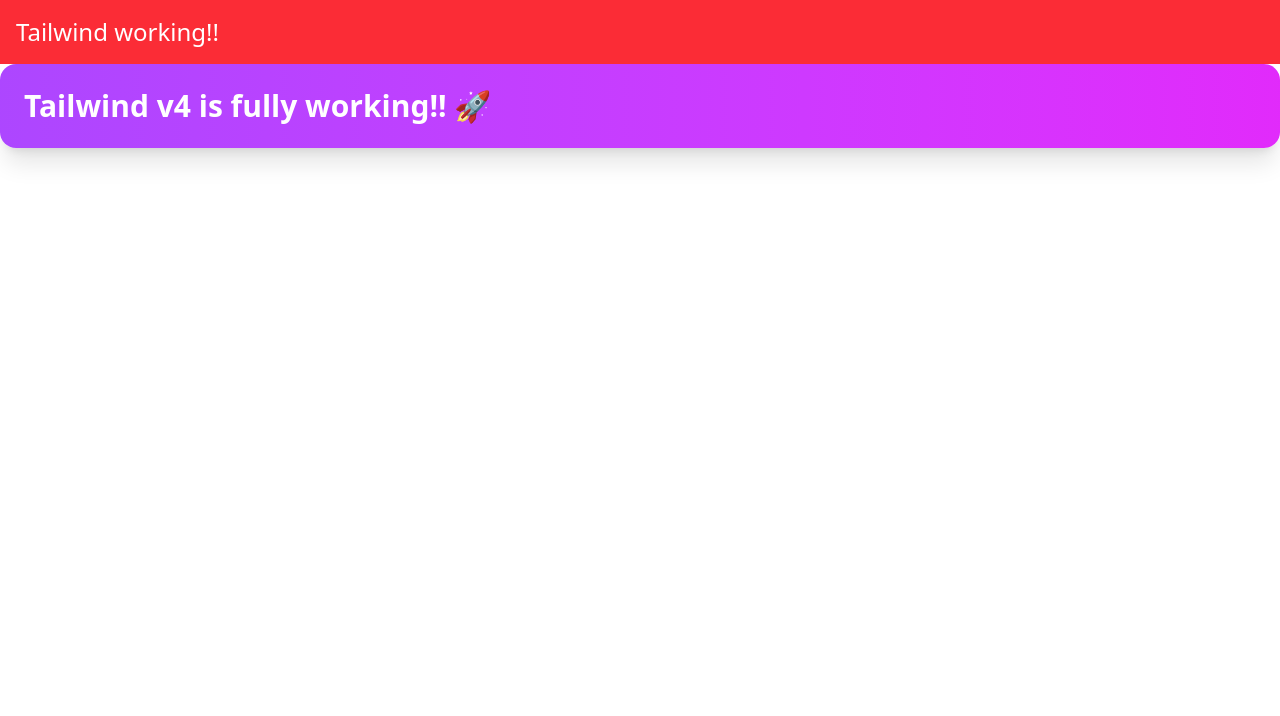
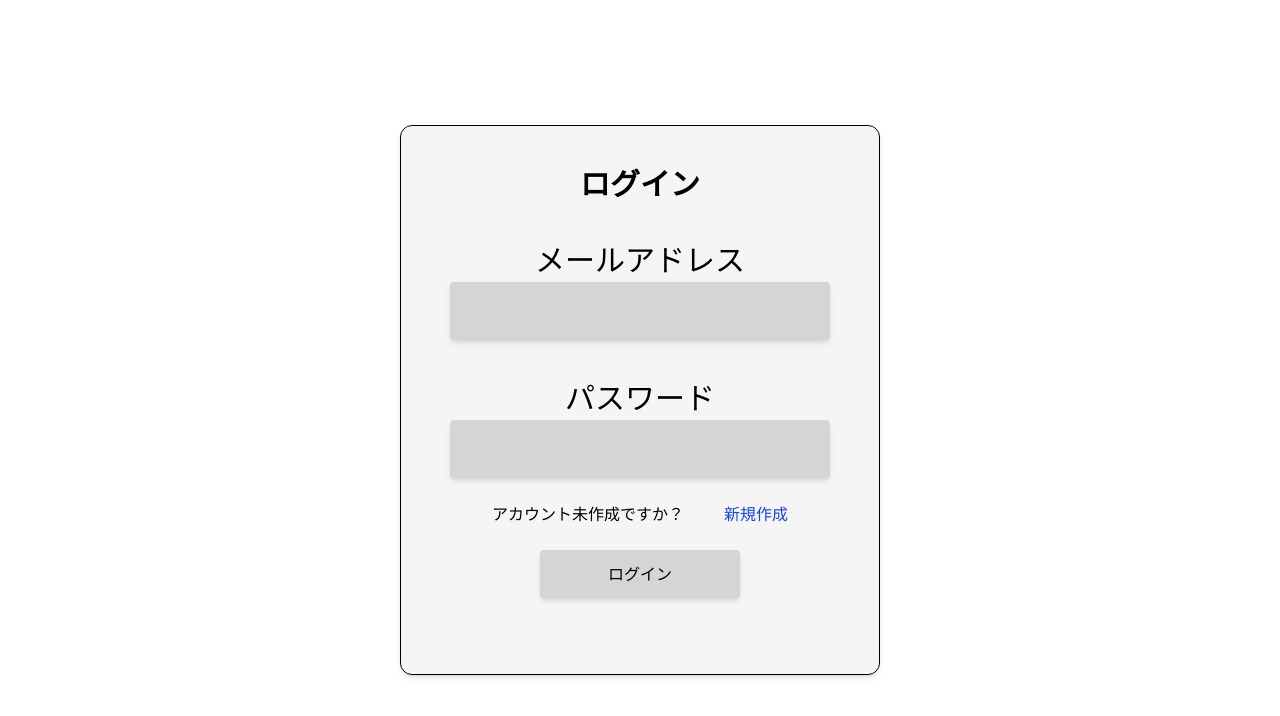
Before and after one commit to Fudai1020/WorkInsight, a React app in the folder frontend/: page / in a window 1280 px wide. Shown: the top 716 px of the page. Built offline with nearby package versions, Linux system fonts and the light colour scheme; the HTML template or start-up script is replaced by a standard one.

Commit message:
Add login from UI and validation

```diff
--- a/frontend/package.json
+++ b/frontend/package.json
@@ -11,7 +11,8 @@
   },
   "dependencies": {
     "react": "^19.2.0",
-    "react-dom": "^19.2.0"
+    "react-dom": "^19.2.0",
+    "react-router-dom": "^7.9.6"
   },
   "devDependencies": {
     "@eslint/js": "^9.39.1",
--- a/frontend/src/App.tsx
+++ b/frontend/src/App.tsx
@@ -1,17 +1,12 @@
 
 import './global.css'
+import Login from './pages/Login'
 
 function App() {
 
   return (
     <>
-      <div className="bg-red-500 text-white p-4 text-2xl">
-        Tailwind working!!
-      </div>
-      <div className="bg-gradient-to-r from-purple-500 to-fuchsia-500 p-6 rounded-2xl text-white text-3xl font-bold shadow-xl">
-        Tailwind v4 is fully working!! 🚀
-      </div>
-
+    <Login />
     </>
   )
 }
--- a/frontend/src/main.tsx
+++ b/frontend/src/main.tsx
@@ -2,9 +2,12 @@
 import { createRoot } from 'react-dom/client'
 import './global.css'
 import App from './App.tsx'
+import { BrowserRouter } from 'react-router-dom'
 
 createRoot(document.getElementById('root')!).render(
   <StrictMode>
-    <App />
+    <BrowserRouter>
+      <App />
+    </BrowserRouter>
   </StrictMode>,
 )
--- /dev/null
+++ b/frontend/src/pages/Login.tsx
@@ -0,0 +1,57 @@
+import { useState } from "react"
+import { Link } from "react-router-dom";
+
+const Login = () => {
+    const [userEmail,setUserEmail] = useState('');
+    const [userPassword,setUserPassword] = useState('');
+    const [error,setError]  = useState('');
+
+    const handleLogin = (e:React.FormEvent) =>{
+        e.preventDefault();
+        if(!userEmail || !userPassword){
+            setError('メールアドレスまたはパスワードを入力してください');
+            return;
+        }
+        if(!userEmail.includes('@')){
+            setError('ただしいメールアドレスを入力してください');
+            return;
+        }
+
+
+    }
+    return (
+    <>
+    <div className="min-h-screen flex items-center justify-center">
+        <div className="w-[480px] h-[550px] bg-[#F5F5F5] p-6 rounded-xl shadow-md border">
+            <h1 className="text-center text-3xl mt-4 font-bold">ログイン</h1>
+            <form onSubmit={handleLogin}>
+                <div className="flex flex-col gap-1 items-center mt-10">
+                    <label className="text-center text-3xl">メールアドレス</label>
+                    <input type="email" className="w-[380px] h-[58px] shadow-md text-left text-lg pl-5
+                                            rounded bg-[#D5D5D5] hover:scale-[1.05] focus:scale-[1.05]"
+                    value={userEmail} onChange={(e)=>setUserEmail(e.target.value)}/>
+                </div>
+            <div className="flex flex-col gap-1 items-center mt-10">
+                <label className="text-center text-3xl">パスワード</label>
+                <input type="password" className="w-[380px] h-[58px] shadow-md text-left text-lg pl-5
+                                                  rounded items-center bg-[#D5D5D5] hover:scale-[1.05] focus:scale-[1.05]"
+                value={userPassword} onChange={(e)=>setUserPassword(e.target.value)} />
+                <p className="flex gap-10 mt-5">アカウント未作成ですか？
+                    <Link to='' className="text-blue-700 hover:scale-[1.02]">新規作成</Link>
+                </p>
+                {error &&(
+                    <p className="text-red-600 text center">{error}</p>
+                )}
+                <button className="bg-[#D5D5D5] w-[200px] h-[48px] rounded mt-5 shadow-md hover:scale-[1.05]">
+                    ログイン
+                </button>
+            </div>
+            </form>
+
+        </div>
+    </div>
+    </>
+  )
+}
+
+export default Login
```
Also changed, not shown: 1 other file (tests, documents, lock files or other folders).
